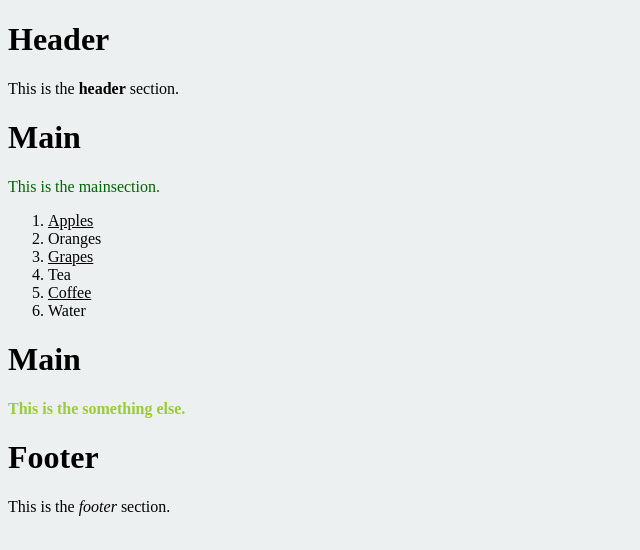
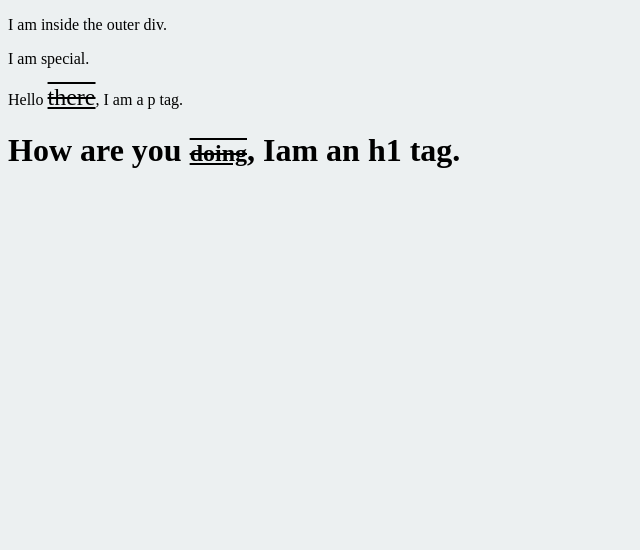
Before and after one commit to mandylimbu/summer-2019-assignmments-mandy, a plain HTML site: page week_4/css_practice/index.html in a window 1280 px wide. Shown: the whole page, without its empty margins (0-640 px from the left). Drawn offline with Linux system fonts and the light colour scheme.

Commit message:
new change

```diff
--- a/week_4/css_practice/index.html
+++ b/week_4/css_practice/index.html
@@ -6,33 +6,23 @@
 
     <meta charset="utf-8">
     <title>CSS Practice</title>
+    <!--CSS internal STYLESHEET-->
 
     <style>
         body {
             background-color: #ecf0f1;
         }
-
-        main p {
-            color: darkgreen;
+        .special {
+        font-size: 24px;
         }
 
-        /*the above,select all divs within all divs within body.*/
-        /* Direcr child selector
-        select a main that is a direct child of div which should be a direct chid of body.*/
-        body>div>main p {
-            color: yellowgreen;
+
+        span.special {
+        text-decoration: line-through underline overline;
         }
+        #outer.inner {}
 
-        #bolded {
-            font-weight: bold;
-        }
-        #italicized {
-        font-style: italic
-        }
 
-        .fruit {
-            text-decoration: underline;
-        }
 
     </style>
 
@@ -43,42 +33,22 @@
 <body>
 
     <div id="container">
-        <header>
-            <h1>Header</h1>
-            <P>This is the <span id="bolded">header</span> section.</P>
-        </header>
-    </div>
 
-    <main>
-        <h1>Main</h1>
-        <p>This is the mainsection.</p>
-        <ol>
-            <li class="fruit">Apples</li>
-            <li>Oranges</li>
-            <li class="fruit">Grapes</li>
-            <li>Tea</li>
-            <li class="fruit">Coffee</li>
-            <li>Water</li>
+        <div id="outer">
+            <p class="inner">I am inside the outer div.</p>
+            <p id="special">I am special.</p>
+
+        </div>
+
+        <p>Hello <span class="special">there</span>, I am a p tag.</p>
+        <h1>How are you <span class="special">doing</span>, Iam an h1 tag.</h1>
 
 
 
-        </ol>
-
-    </main>
 
 
-    <div id="another container">
-        <main>
-            <h1>Main</h1>
-            <p id="bolded">This is the something else.</p>
-        </main>
     </div>
 
-    <footer>
-        <h1>Footer</h1>
-        <p>This is the <span id="italicized">footer</span> section.</p>
-
-    </footer>
 
 
 
```
